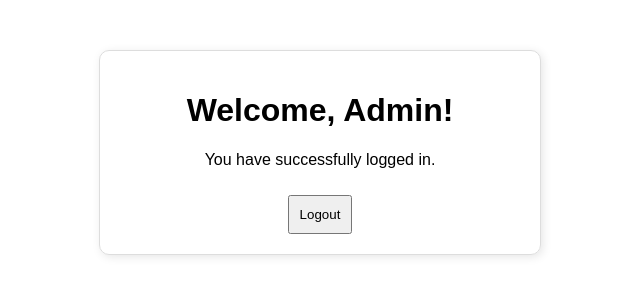
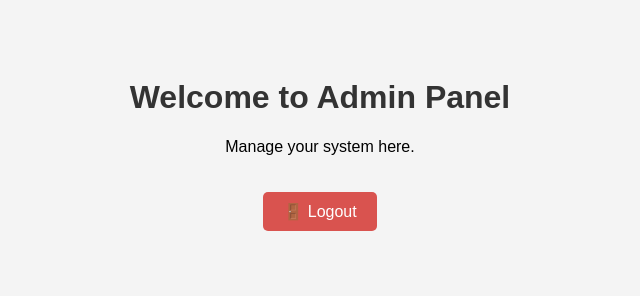
Before and after one commit to JethroBalaga/IDPS-Intrusion-Detection-and-Prevention-System-, a plain HTML site: page admin.html in a window 1280 px wide. Shown: the whole page, without its empty margins (320-960 px from the left). Drawn offline with Linux system fonts and the light colour scheme.

Commit message:
added new feature

```diff
--- a/admin.html
+++ b/admin.html
@@ -8,35 +8,64 @@
         body {
             font-family: Arial, sans-serif;
             text-align: center;
-            margin: 50px;
+            background-color: #f4f4f4;
+            padding: 50px;
         }
-        .container {
-            max-width: 400px;
-            margin: auto;
-            padding: 20px;
-            border: 1px solid #ddd;
-            border-radius: 10px;
-            box-shadow: 2px 2px 10px rgba(0, 0, 0, 0.1);
+        h1 {
+            color: #333;
         }
-        button {
-            padding: 10px;
-            margin-top: 10px;
+        .logout-btn {
+            background-color: #d9534f;
+            color: white;
+            padding: 10px 20px;
+            border: none;
+            border-radius: 5px;
             cursor: pointer;
+            font-size: 16px;
+            margin-top: 20px;
+        }
+        .logout-btn:hover {
+            background-color: #c9302c;
         }
     </style>
 </head>
 <body>
-    <div class="container">
-        <h1>Welcome, Admin!</h1>
-        <p>You have successfully logged in.</p>
-        <button onclick="logout()">Logout</button>
-    </div>
+
+    <h1>Welcome to Admin Panel</h1>
+    <p>Manage your system here.</p>
+
+    <button class="logout-btn" onclick="logout()">🚪 Logout</button>
 
     <script>
+        let inactivityTimeout;
+        let warningTimeout;
+
+        function resetInactivityTimer() {
+            clearTimeout(inactivityTimeout);
+            clearTimeout(warningTimeout);
+
+            warningTimeout = setTimeout(() => {
+                alert("⚠️ You will be logged out in 5 seconds due to inactivity.");
+            }, 5000); // 5 seconds warning before logout
+
+            inactivityTimeout = setTimeout(() => {
+                alert("⏳ Session expired due to inactivity.");
+                logout();
+            }, 10000); // 10 seconds total
+        }
+
         function logout() {
-            alert("Logging out...");
-            window.location.href = "index.html"; // Redirect to login page
+            alert("🚪 Logging out...");
+            window.location.href = "index.html"; // ✅ Redirect to login page
         }
+
+        // Detect user activity (mouse move or key press)
+        document.addEventListener("mousemove", resetInactivityTimer);
+        document.addEventListener("keypress", resetInactivityTimer);
+
+        // Start the timer when the page loads
+        resetInactivityTimer();
     </script>
+
 </body>
 </html>
--- a/idps.js
+++ b/idps.js
@@ -1,6 +1,6 @@
 let failedAttempts = parseInt(localStorage.getItem("failedAttempts")) || 0;
 const maxAttempts = 3;
-const permanentBlockThreshold = 10;
+const permanentBlockThreshold = 5;
 const lockoutTime = 30000; // 30 seconds
 
 function isMalicious(input) {
```
